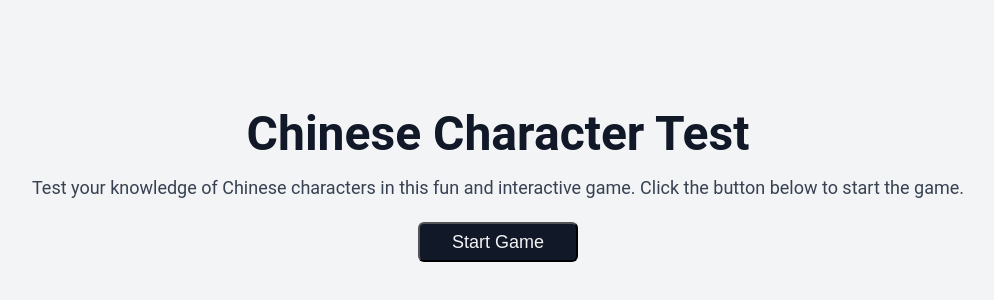
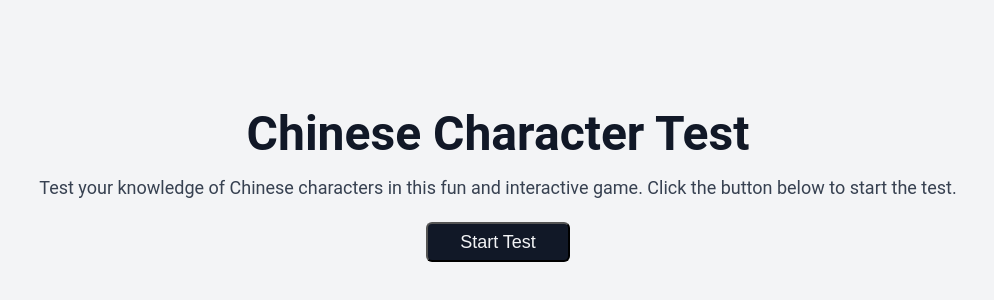
Before and after one commit to francislainy/hanzi-3000, a React (Create React App) app: page / in a window 1280 px wide. Shown: the part 212-512 px from the top of the page, without its empty margins (142-1136 px from the left). Built offline with nearby package versions, Linux system fonts and the light colour scheme.

Commit message:
Update variable name from game to test

```diff
--- a/src/components/App/App.css
+++ b/src/components/App/App.css
@@ -13,7 +13,7 @@
   min-height: 100vh;
 }
 
-.app__gameStarted {
+.app__testStarted {
     padding-top: 90px;
     padding-bottom: 50px;
 }
--- a/src/components/App/App.js
+++ b/src/components/App/App.js
@@ -6,13 +6,13 @@ import Card from "../Card/Card";
 import Pagination from '../Pagination/Pagination';
 function App() {
 
-  const GAME_STATES = {
+  const TEST_STATES = {
     'start': {
-      bannerDescription: 'Test your knowledge of Chinese characters in this fun and interactive game. Click the button below to start the game.',
-      bannerButtonText: 'Start Game',
+      bannerDescription: 'Test your knowledge of Chinese characters in this fun and interactive game. Click the button below to start the test.',
+      bannerButtonText: 'Start Test',
       bannerTitle: 'Chinese Character Test',
     },
-    'playing': {
+    'inProgress': {
       bannerDescription: "Click on the characters you know. Once you're done, click the button below to see your total.",
       bannerButtonText: 'See Results',
     },
@@ -22,10 +22,10 @@ function App() {
     },
   };
 
-  const [hasGameStarted, setHasGameStarted] = useState(false)
-  const [bannerTitle, setBannerTitle] = useState(GAME_STATES.start.bannerTitle)
-  const [bannerDescription, setBannerDescription] = useState(GAME_STATES.start.bannerDescription)
-  const [bannerButtonText, setBannerButtonText] = useState(GAME_STATES.start.bannerButtonText)
+  const [hasTestStarted, setHasTestStarted] = useState(false)
+  const [bannerTitle, setBannerTitle] = useState(TEST_STATES.start.bannerTitle)
+  const [bannerDescription, setBannerDescription] = useState(TEST_STATES.start.bannerDescription)
+  const [bannerButtonText, setBannerButtonText] = useState(TEST_STATES.start.bannerButtonText)
   const [selectedCardIds, setSelectedCardIds] = useState([]);
 
   const CARDS_PER_PAGE = 150;
@@ -34,22 +34,22 @@ function App() {
   const indexOfFirstCard = indexOfLastCard - CARDS_PER_PAGE;
   const currentCards = characterList.slice(indexOfFirstCard, indexOfLastCard);
 
-  const handleStartGame = () => {
-    setHasGameStarted(true)
-    setBannerDescription(GAME_STATES.playing.bannerDescription)
-    setBannerButtonText(GAME_STATES.playing.bannerButtonText)
+  const handleStartTest = () => {
+    setHasTestStarted(true)
+    setBannerDescription(TEST_STATES.inProgress.bannerDescription)
+    setBannerButtonText(TEST_STATES.inProgress.bannerButtonText)
   }
 
   const handleSeeResults = () => {
     setBannerDescription(`You know ${selectedCardIds.length} out of ${characterList.length} characters.`)
-    setBannerButtonText(GAME_STATES.results.bannerButtonText)
-    setHasGameStarted(false)
+    setBannerButtonText(TEST_STATES.results.bannerButtonText)
+    setHasTestStarted(false)
   }
 
   const handleStartAgain = () => {
-    setHasGameStarted(true)
-    setBannerDescription(GAME_STATES.playing.bannerDescription)
-    setBannerButtonText(GAME_STATES.playing.bannerButtonText)
+    setHasTestStarted(true)
+    setBannerDescription(TEST_STATES.inProgress.bannerDescription)
+    setBannerButtonText(TEST_STATES.inProgress.bannerButtonText)
     setSelectedCardIds([])
     setCurrentPage(1)
   }
@@ -57,14 +57,14 @@ function App() {
   const totalPages = Math.ceil(characterList.length / CARDS_PER_PAGE);
 
   return (
-    <div className={hasGameStarted ? "app app__gameStarted" : "app"}>
+    <div className={hasTestStarted ? "app app__testStarted" : "app"}>
       <Banner
         title={bannerTitle}
         description={bannerDescription}
         buttonText={bannerButtonText}
-        handleStartGame={bannerButtonText === "Start Again" ? handleStartAgain : (hasGameStarted ? handleSeeResults : handleStartGame)}
+        handleStartTest={bannerButtonText === "Start Again" ? handleStartAgain : (hasTestStarted ? handleSeeResults : handleStartTest)}
       />
-      {hasGameStarted && <>
+      {hasTestStarted && <>
         <Pagination
           totalPages={totalPages}
           currentPage={currentPage}
--- a/src/components/Banner/Banner.js
+++ b/src/components/Banner/Banner.js
@@ -1,11 +1,11 @@
 import './Banner.css';
 
-function Banner({title, description, buttonText, handleStartGame}) {
+function Banner({title, description, buttonText, handleStartTest}) {
     return (
         <div className="banner">
             <h1 className='banner__title'>{title}</h1>
             <p className='banner__description'>{description}</p>
-            <button className='banner__start-button' onClick={() => handleStartGame()}>{buttonText}</button>
+            <button className='banner__start-button' onClick={() => handleStartTest()}>{buttonText}</button>
         </div>
     )
 }
```
Also changed, not shown: 1 other file (tests, documents, lock files or other folders).
